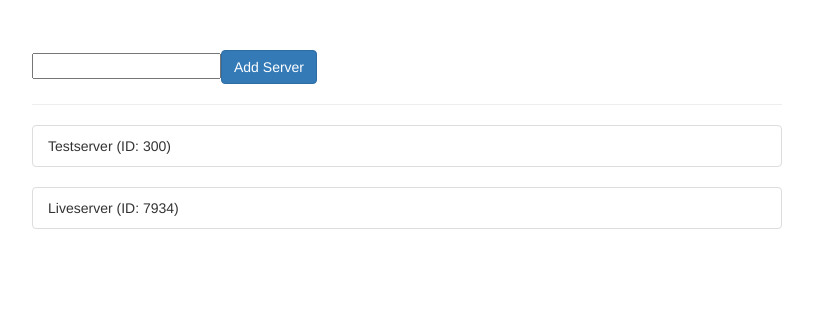
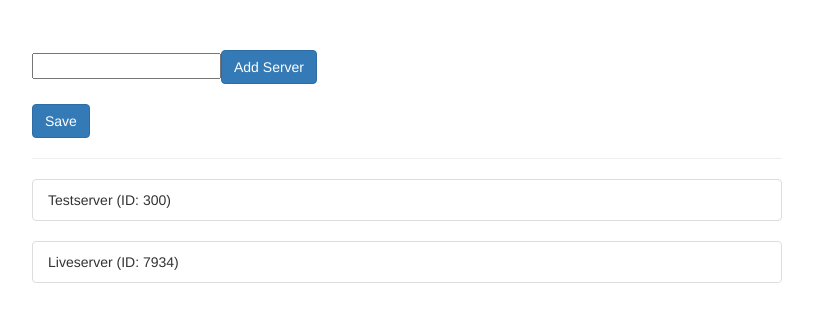
Before and after one commit to Tatsianacs/Http, an Angular app: page / in a window 1280 px wide. Shown: the top 322 px of the page, without its empty margins (233-1046 px from the left). Built offline with nearby package versions, Linux system fonts and the light colour scheme.

Commit message:
feat: add post

```diff
--- a/src/app/app.component.html
+++ b/src/app/app.component.html
@@ -3,6 +3,8 @@
     <div class="col-xs-12 col-sm-10 col-md-8 col-sm-offset-1 col-md-offset-2">
       <input type="text" #serverName>
       <button class="btn btn-primary" (click)="onAddServer(serverName.value)">Add Server</button>
+      <br><br>
+      <button class="btn btn-primary" (click)="onSave()">Save</button>
       <hr>
       <ul class="list-group" *ngFor="let server of servers">
         <li class="list-group-item">{{ server.name }} (ID: {{ server.id }})</li>
--- a/src/app/app.component.ts
+++ b/src/app/app.component.ts
@@ -1,4 +1,5 @@
 import { Component } from '@angular/core';
+import {ServerService} from "./server.service";
 
 @Component({
   selector: 'app-root',
@@ -18,6 +19,17 @@ export class AppComponent {
       id: this.generateId()
     }
   ];
+
+  constructor(private serverService: ServerService) {}
+
+    onSave() {
+      this.serverService.storeServers(this.servers)
+          .subscribe(
+              (response) => console.log(response),
+              (error) => console.log(error)
+          );
+    }
+
   onAddServer(name: string) {
     this.servers.push({
       name: name,
--- a/src/app/app.module.ts
+++ b/src/app/app.module.ts
@@ -3,7 +3,8 @@ import { NgModule } from '@angular/core';
 import { FormsModule } from '@angular/forms';
 
 import { AppComponent } from './app.component';
-import {HttpClientModule} from "@angular/common/http";
+import {HttpClient, HttpClientModule} from "@angular/common/http";
+import {ServerService} from "./server.service";
 
 @NgModule({
   declarations: [
@@ -14,7 +15,7 @@ import {HttpClientModule} from "@angular/common/http";
     FormsModule,
     HttpClientModule
   ],
-  providers: [],
+  providers: [ServerService],
   bootstrap: [AppComponent]
 })
 export class AppModule { }
--- /dev/null
+++ b/src/app/server.service.ts
@@ -0,0 +1,12 @@
+import {Injectable} from "@angular/core";
+import {HttpClient} from "@angular/common/http";
+
+@Injectable()
+export class ServerService {
+    constructor(private  http: HttpClient) {
+    }
+
+    storeServers(servers: any[]) {
+        return this.http.post('https://udemy-138f8.firebaseio.com/data.json', servers);
+    }
+}
```
